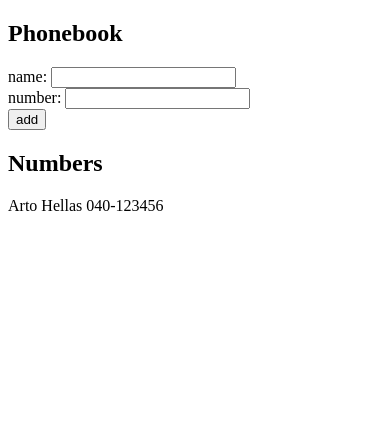
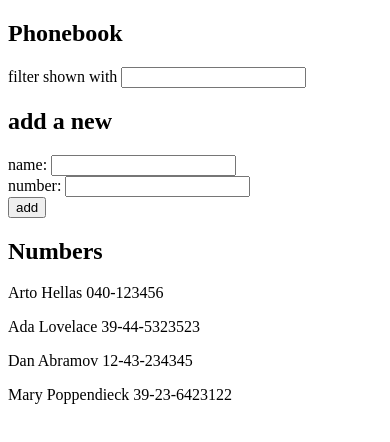
Before and after one commit to ongThien/fso, a React (Vite) app in the folder part2/phonebook/: page / in a window 390 px wide. Shown: the top 442 px of the page. Built offline with nearby package versions, Linux system fonts and the light colour scheme.

Commit message:
finished phonebook step 5

```diff
--- a/part2/phonebook/src/App.jsx
+++ b/part2/phonebook/src/App.jsx
@@ -1,20 +1,31 @@
 import { useState } from "react";
-import AddNewContact from "./components/AddNewContact";
-import Contact from "./components/Contact";
+import NewContact from "./components/NewContact";
+import Contacts from "./components/Contacts";
+import Filter from "./components/Filter";
 
 const App = () => {
   const [persons, setPersons] = useState([
-    { name: "Arto Hellas", phoneNum: "040-123456" },
+    { name: "Arto Hellas", number: "040-123456", id: 1 },
+    { name: "Ada Lovelace", number: "39-44-5323523", id: 2 },
+    { name: "Dan Abramov", number: "12-43-234345", id: 3 },
+    { name: "Mary Poppendieck", number: "39-23-6423122", id: 4 },
   ]);
   const [newName, setNewName] = useState("");
   const [phoneNum, setPhoneNum] = useState("");
-
+  const [filteredPersons, setFilteredPersons] = useState([]);
+  const [showAll, setShowAll] = useState(true);
   const handleAddName = (event) => {
     event.preventDefault();
     if (persons.find((p) => p.name === newName)) {
       return alert(`${newName} is already added to phonebook`);
     }
-    setPersons(persons.concat({ name: newName, phoneNum: phoneNum }));
+    setPersons(
+      persons.concat({
+        name: newName,
+        number: phoneNum,
+        id: persons.length + 1,
+      })
+    );
     setNewName("");
     setPhoneNum("");
   };
@@ -27,24 +38,33 @@ const App = () => {
     setPhoneNum(event.target.value);
   };
 
+  const handleFilter = (event) => {
+    const search = event.target.value;
+    if (search) {
+      setFilteredPersons(
+        persons.filter((person) => person.name.toLowerCase().includes(search))
+      );
+      setShowAll(false);
+    } else {
+      setFilteredPersons([]);
+      setShowAll(true);
+    }
+  };
+
   return (
     <div>
       <h2>Phonebook</h2>
-      <AddNewContact
+      <Filter filter={handleFilter} />
+
+      <NewContact
         addName={handleAddName}
         newName={newName}
         handleNameChange={handleNameChange}
         phoneNum={phoneNum}
         handleNumChange={handleNumChange}
       />
-      <h2>Numbers</h2>
-      {persons.map((person) => (
-        <Contact
-          key={person.name}
-          name={person.name}
-          phoneNum={person.phoneNum}
-        />
-      ))}
+
+      <Contacts contacts={showAll ? persons : filteredPersons} />
     </div>
   );
 };
--- a/part2/phonebook/src/components/AddNewContact.jsx
+++ /dev/null
@@ -1,19 +0,0 @@
-const AddNewContact = (props) => {
-  const {addName, newName, handleNameChange, phoneNum, handleNumChange} = props;
-
-  return (
-    <form onSubmit={addName}>
-      <div>
-        name: <input value={newName} onChange={handleNameChange} />
-      </div>
-      <div>
-        number: <input value={phoneNum} onChange={handleNumChange} />
-      </div>
-      <div>
-        <button type="submit">add</button>
-      </div>
-    </form>
-  );
-};
-
-export default AddNewContact;
--- a/part2/phonebook/src/components/Contact.jsx
+++ /dev/null
@@ -1,7 +0,0 @@
-const Contact = ({ name, phoneNum }) => (
-  <p>
-    {name} {phoneNum}
-  </p>
-);
-
-export default Contact;
--- /dev/null
+++ b/part2/phonebook/src/components/Contacts.jsx
@@ -0,0 +1,18 @@
+const Contact = ({ name, phoneNum }) => (
+  <p>
+    {name} {phoneNum}
+  </p>
+);
+
+const Contacts = ({ contacts }) => {
+  return (
+    <>
+      <h2>Numbers</h2>
+      {contacts.map((contact) => (
+        <Contact key={contact.id} name={contact.name} phoneNum={contact.number} />
+      ))}
+    </>
+  );
+};
+
+export default Contacts;
--- /dev/null
+++ b/part2/phonebook/src/components/Filter.jsx
@@ -0,0 +1,7 @@
+const Filter = ({ filter }) => (
+  <p>
+    filter shown with <input onChange={filter} />
+  </p>
+);
+
+export default Filter;
--- /dev/null
+++ b/part2/phonebook/src/components/NewContact.jsx
@@ -0,0 +1,22 @@
+const NewContact = (props) => {
+  const {addName, newName, handleNameChange, phoneNum, handleNumChange} = props;
+
+  return (
+    <>
+      <h2>add a new</h2>
+      <form onSubmit={addName}>
+        <div>
+          name: <input value={newName} onChange={handleNameChange} />
+        </div>
+        <div>
+          number: <input value={phoneNum} onChange={handleNumChange} />
+        </div>
+        <div>
+          <button type="submit">add</button>
+        </div>
+      </form>
+    </>
+  );
+};
+
+export default NewContact;
```
